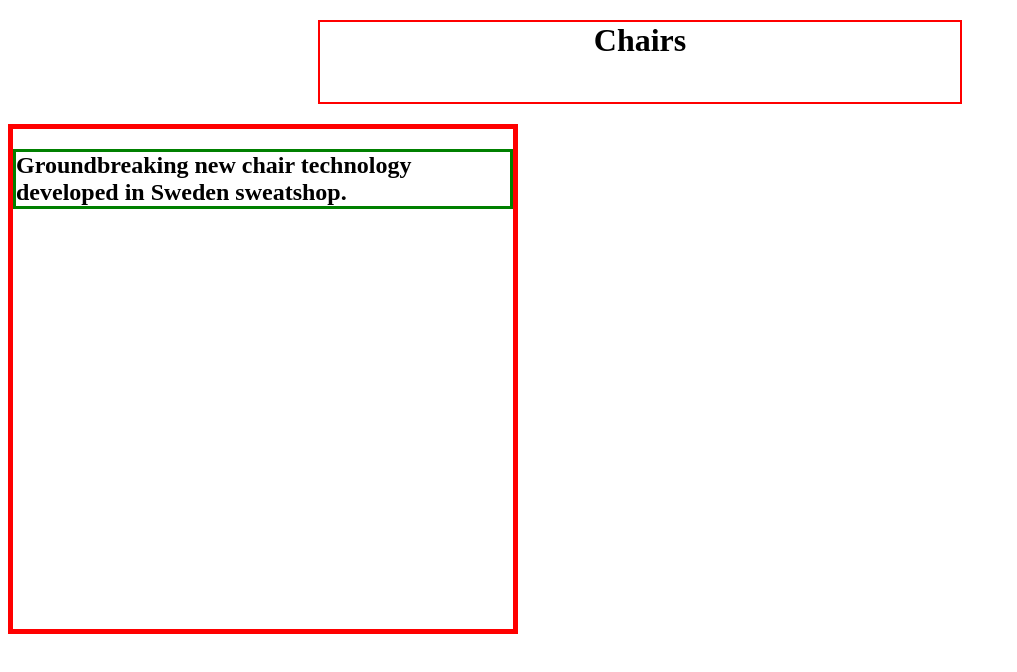
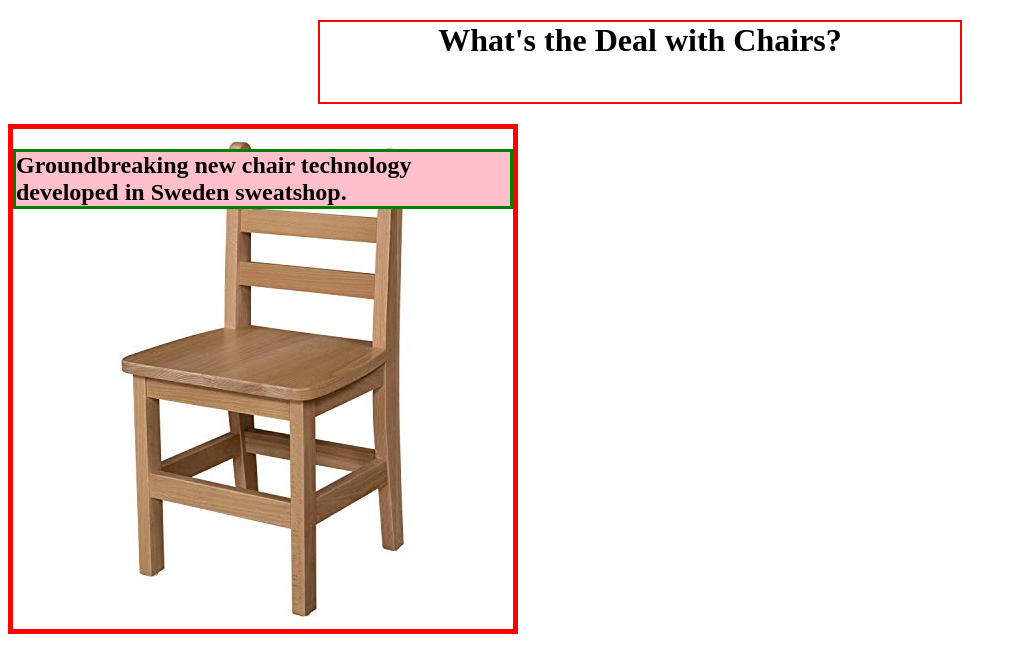
Before and after one commit to staten-island-tech/css-blogpost-project-ewright516, a plain HTML site: page index.html in a window 1280 px wide. Shown: the whole page, without its empty margins (0-1017 px from the left). Drawn offline with Linux system fonts and the light colour scheme.

Commit message:
9/22/21 Lunch

```diff
--- a/index.html
+++ b/index.html
@@ -3,11 +3,11 @@
     <meta charset="UTF-8">
     <meta http-equiv="X-UA-Compatible" content="IE=edge">
     <meta name="viewport" content="width=device-width, initial-scale=1.0">
-    <title>Blog Placeholder Title</title>
+    <title>What's the Deal with Chairs?</title>
     <link rel="stylesheet" href="style.css">
 </head>
 <body>
-    <h1 class="main-header">Chairs</h1>
+    <h1 class="main-header">What's the Deal with Chairs?</h1>
 
     <div class="parent">
         <h2 class="child">Groundbreaking new chair technology developed in Sweden sweatshop.</h2>
--- a/style.css
+++ b/style.css
@@ -28,8 +28,10 @@ body {
   border: 5px solid red;
   height: 500px;
   width: 500px;
+  background-image: url(media/chair.jpg);
 }
 
 .child {
   border: 3px solid green;
+  background-color: pink;
 }
```
